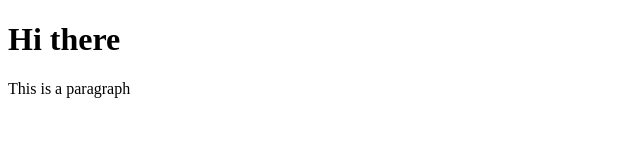
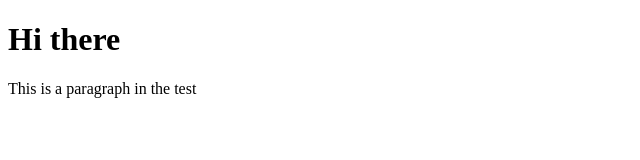
Before and after one commit to cursusgit/cursusGit, a plain HTML site: page index.html in a window 1280 px wide. Shown: the full height of the page, 0-640 px from the left. Drawn offline with Linux system fonts and the light colour scheme.

Commit message:
Changed index.tml added paragraph
We updated index.html from gitHub

```diff
--- a/index.html
+++ b/index.html
@@ -8,6 +8,6 @@
   </head>
   <body>
     <h1>Hi there</h1>
-    <p>This is a paragraph</p>
+    <p>This is a paragraph in the test</p>
   </body>
 </html>
```
